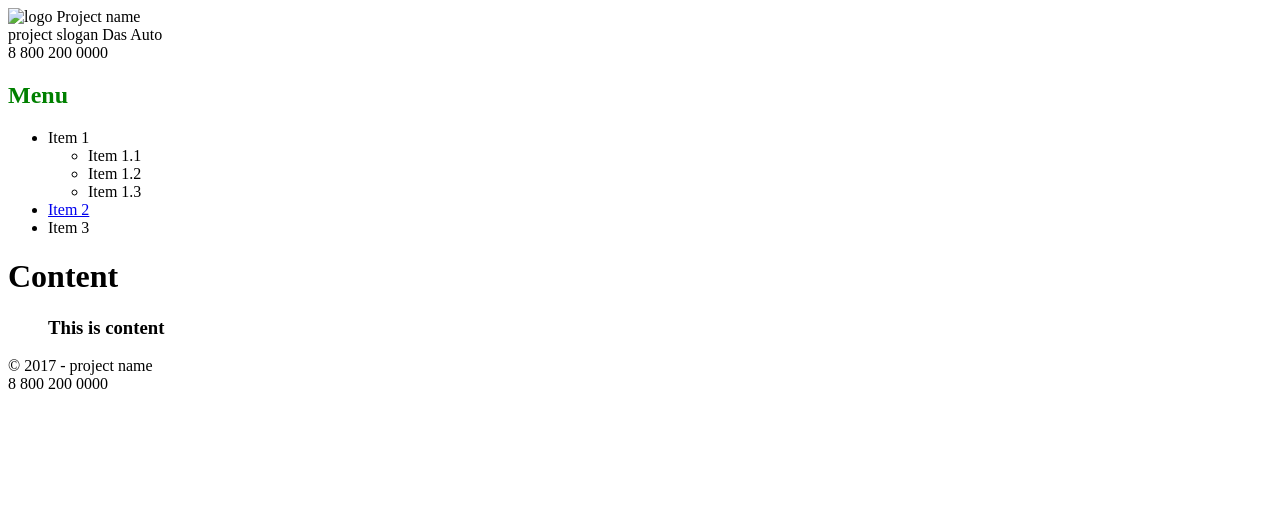
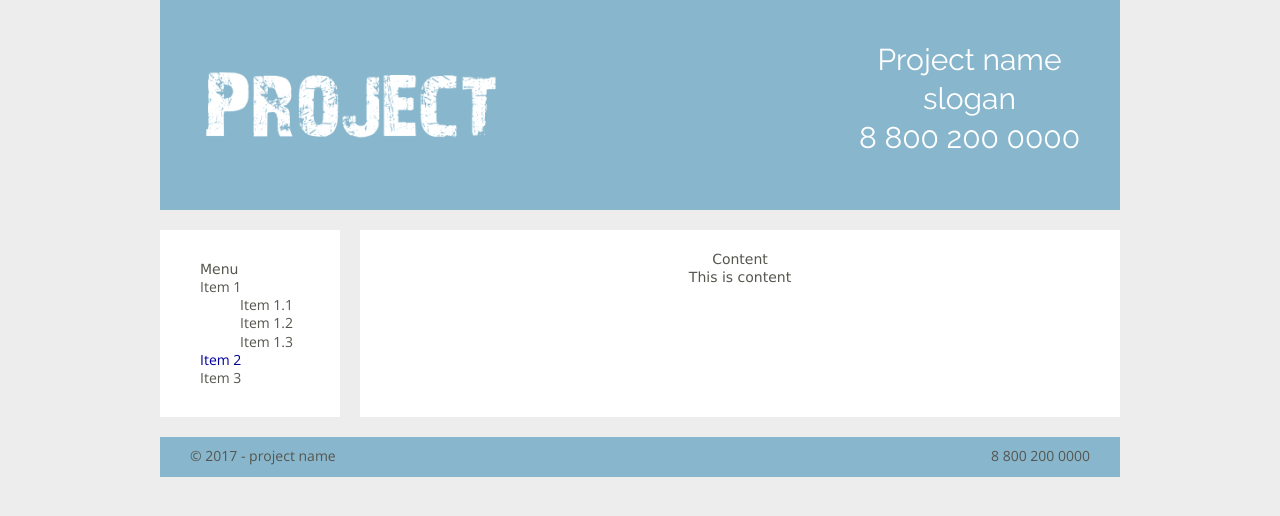
Before and after one commit to geldlich/php-course-2017, a PHP site: page /main.html in a window 1280 px wide. Shown: the top 516 px of the page. Run offline with PHP 8.4, Linux system fonts and the light colour scheme.

Commit message:
Ready tasks

```diff
--- a/html/main.html
+++ b/html/main.html
@@ -2,21 +2,26 @@
 <html>
 <head lang="en">
     <meta charset="UTF-8">
+    <link href="reset.css" rel="stylesheet">
     <link href="style.css" rel="stylesheet">
+    <link href="https://fonts.googleapis.com/css?family=Open+Sans" rel="stylesheet">
+    <link href="https://fonts.googleapis.com/css?family=Raleway" rel="stylesheet">
     <title>Prototype</title>
 </head>
 <body>
-<div>
-    <img src="" alt="logo" title="Project name">
-    Project name <br>
-    project slogan  Das Auto <br>
-    8 800 200 0000
+<div class="page">
+    <div class="header">
+        <a href="#"><img src="logo.png" alt="logo" title="Project name" class="logo"></a>
+        <p class="project_name">Project name <br>
+                                slogan<br>
+                                8 800 200 0000</p>
     </div>
-<div>
+    <div class="main-content">
+        <div class="menu">
             <h2>Menu</h2>
             <ul>
                 <li> Item 1
-            <ul>
+                    <ul class="menu-second">
                         <li> Item 1.1 </li>
                         <li> Item 1.2 </li>
                         <li> Item 1.3 </li>
@@ -26,14 +31,15 @@
                 <li> Item 3 </li>
             </ul>
         </div>
-<div>
+        <div class="content">
             <h1>Content</h1>
-    <h3 style="padding-left:40px">This is content</h3>
+            <h3>This is content</h3>
         </div>
-<div>
-    &copy; 2017 - project name
-    <br>
-    8 800 200 0000
+    </div>
+        <div class="footer">
+            <p class="copy">&copy; 2017 - project name</p>
+            <p class="phone_number">8 800 200 0000</p>
+        </div>
     </div>
 </body>
 </html>
--- /dev/null
+++ b/html/reset.css
@@ -0,0 +1,106 @@
+@charset "utf-8";
+body, h1, h2, h3, h4, h5, h6 {
+font: 14px/18px Verdana, sans-serif;
+}
+code, kbd, pre, samp, tt, var {
+font: 14px/18px Consolas, "Courier New", monospace;
+}
+body, optgroup {
+color: #000;
+background: #fff;
+}
+body, code, dl, dd, form, pre {
+margin: 0;
+}
+a:link {
+color: #009;
+}
+a:link, a:visited, ins {
+text-decoration: none;
+}
+a:visited {
+color: #505;
+}
+a:hover {
+text-decoration: underline;
+}
+a:link img, a:visited img, object, fieldset, abbr, acronym {
+border: none;
+}
+sub, sup {
+position: relative;
+display: inline-block;
+font-size: 11px;
+line-height: 11px;
+}
+sub {
+top: 5px;
+vertical-align: middle;
+}
+sup {
+top: -2px;
+margin-top: -11px;
+}
+abbr, acronym {
+cursor: help;
+border-bottom: 1px dotted #999;
+}
+address, cite, dfn {
+font-style: normal;
+}
+code, pre {
+white-space: pre-wrap;
+}
+img {
+vertical-align: bottom;
+}
+td, th, textarea {
+vertical-align: top;
+}
+input, select, button {
+overflow: visible;
+vertical-align: middle;
+}
+legend {
+color: #000;
+margin: 0 0 -2px;
+padding: 0;
+}
+li {
+display: block;
+list-style: none;
+}
+optgroup option {
+padding-left: 22px;
+}
+table {
+border-collapse: collapse;
+}
+caption, th {
+text-align: left;
+}
+td, th {
+padding: 0;
+}
+address, blockquote, h1, h2, h3, h4, h5, h6, fieldset, p, ol, ul {
+margin: 0;
+padding: 0;
+}
+th, h1, h2, h3, h4, h5, h6 {
+font-weight: normal;
+}
+q {
+quotes: "\00ab" "\00bb" "\201e" "\201c";
+}
+q:after {
+content: "\00bb";
+}
+q:before {
+content: "\00ab";
+}
+q > q:after {
+content: "\201c";
+}
+q > q:before {
+content: "\201e";
+}
--- a/html/style.css
+++ b/html/style.css
@@ -1,3 +1,73 @@
-h2 {
-	color: green;
+body {
+	background: #EDEDED;
+	color: #56554E;
+	font-family: 'Open Sans', sans-serif;
+	line-height: 1.3;
 }
+
+.page {
+	width: 960px;
+	margin: 0 auto;
+
+}
+
+.main-content{
+	overflow: hidden;
+}
+
+.logo{
+	width: 300px;
+	float: left;
+	padding: 30px 0 30px 40px;
+
+}
+.header {
+	text-align: center;
+	background: #88B7CD;
+	font-size: 30px;
+	overflow: hidden;
+	margin-bottom: 20px;
+}
+
+.project_name{
+	float: right;
+	color: #FFFFFF;
+	margin: 40px 40px 40px 0;
+	font-family: 'Raleway', sans-serif;
+}
+
+.menu{
+	width: 100px;
+	padding: 30px 40px;
+	float: left;
+	background: #FFFFFF;
+	margin-right:20px;
+}
+
+.menu-second{
+	padding-left: 40px;
+}
+
+.content{
+	float: right;
+	width: 760px;
+	background: #FFFFFF;
+	padding: 20px 0 32000px;
+	margin-bottom: -32000px;
+	text-align: center;
+}
+
+.footer{
+	margin-top: 20px;
+	background: #88B7CD;
+	padding: 10px 0 30px 30px;
+}
+
+.copy{
+	float: left;
+}
+
+.phone_number{
+	float: right;
+	padding-right: 30px;
+}
```
Also changed, not shown: html/logo.png. Lines whose indentation alone changed are shown as unchanged.
